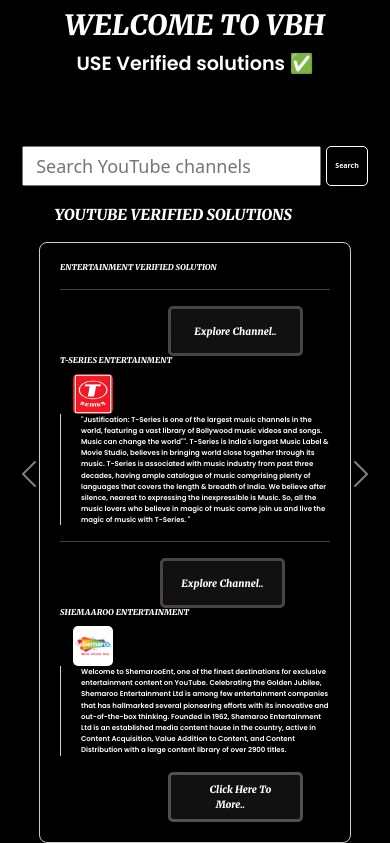
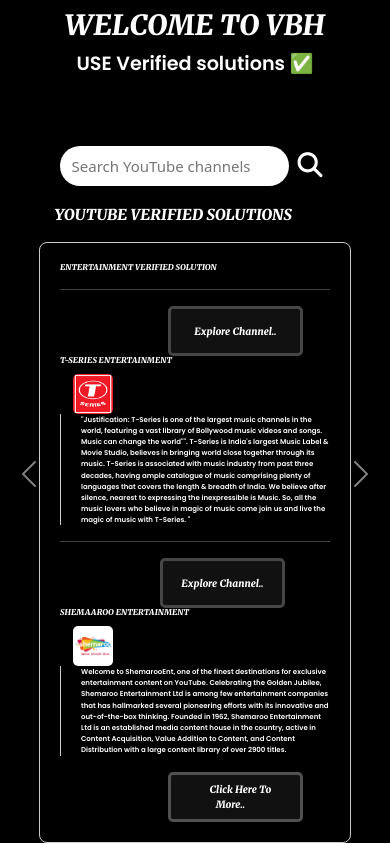
Before and after one commit to Mundebhagwat/VBH.github.io, a plain HTML site: page index.html in a window 390 px wide. Shown: the part 104-947 px from the top of the page. Drawn offline with nearby package versions, Linux system fonts and the light colour scheme; a web font is replaced by a local one.

Commit message:
search button updated

```diff
--- a/index.html
+++ b/index.html
@@ -10,6 +10,7 @@
   <link href="https://cdn.jsdelivr.net/npm/bootstrap@5.3.2/dist/css/bootstrap.min.css" rel="stylesheet"
     integrity="sha384-T3c6CoIi6uLrA9TneNEoa7RxnatzjcDSCmG1MXxSR1GAsXEV/Dwwykc2MPK8M2HN" crossorigin="anonymous">
   <script src="https://cdn.jsdelivr.net/npm/typed.js@2.0.12"></script>
+  <script src="https://kit.fontawesome.com/07a5922829.js" crossorigin="anonymous"></script>
 </head>
 
 <body>
@@ -41,7 +42,7 @@
   <div id="search-container">
     <input type="text" id="search-input" placeholder="Search YouTube channels" oninput="showSuggestions()">
     <div id="suggestions-container"></div>
-    <button class="search_button"  onclick="searchChannel()">Search</button>
+    <button class="search_button"  onclick="searchChannel()"><i class="fa-solid fa-magnifying-glass"></i></button>
 </div>
 <div id="results-container"></div>
     <!-- YouTube Heading -->
--- a/styles.css
+++ b/styles.css
@@ -302,7 +302,7 @@ header {
   }
 
   button {
-    font-size: 7px !important;
+    font-size: 7px ;
     padding: 0 8px !important;
   }
 
@@ -550,7 +550,6 @@ button {
   margin-bottom: 20px;
   display: flex;
   justify-content: center;
-
 }
 
 #search-input {
@@ -560,6 +559,9 @@ button {
   font-size: 18px; /* Increase the font size */
   height: 40px; /* Increase the height */
   flex-grow: 0.2;
+  width: 200px;
+  border-radius:20px ;
+  border: none;
 }
 
 #suggestions-container {
@@ -587,11 +589,11 @@ button {
 }
 
 .search_button{
-  border: 1px solid white;
+  border: none;
   color: white;
-  border-radius: 5px;
   padding: 5px;
-  margin-left: 5px;
+  cursor: pointer;
+  font: 25px bolder;
 }
 
 
@@ -603,3 +605,9 @@ button {
 .carousel-control-next {
   margin-top: 80%;
 }
+/* query for serach box */
+@media screen and (max-width: 500px){
+  #search-input{
+    font-size: 15px;
+  }
+}
```
